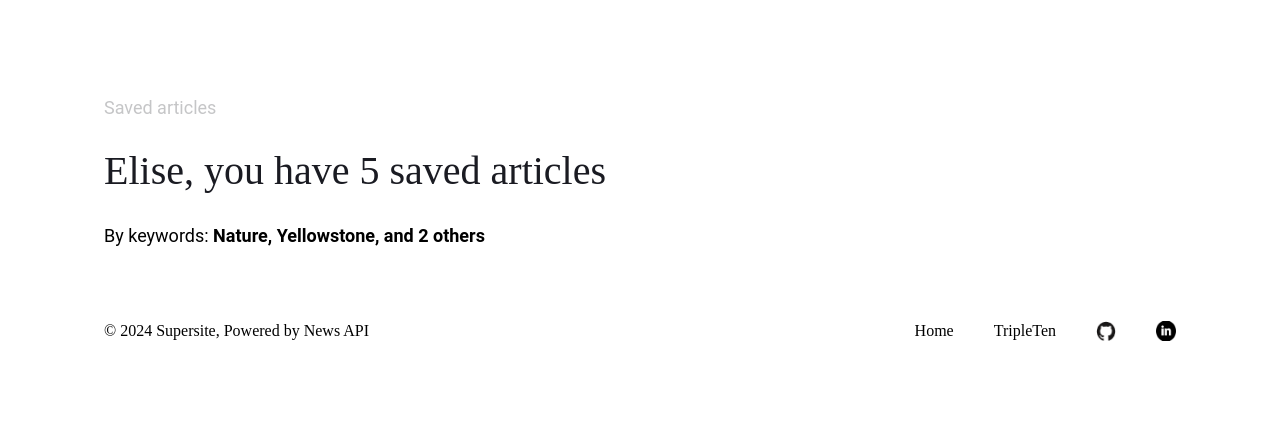
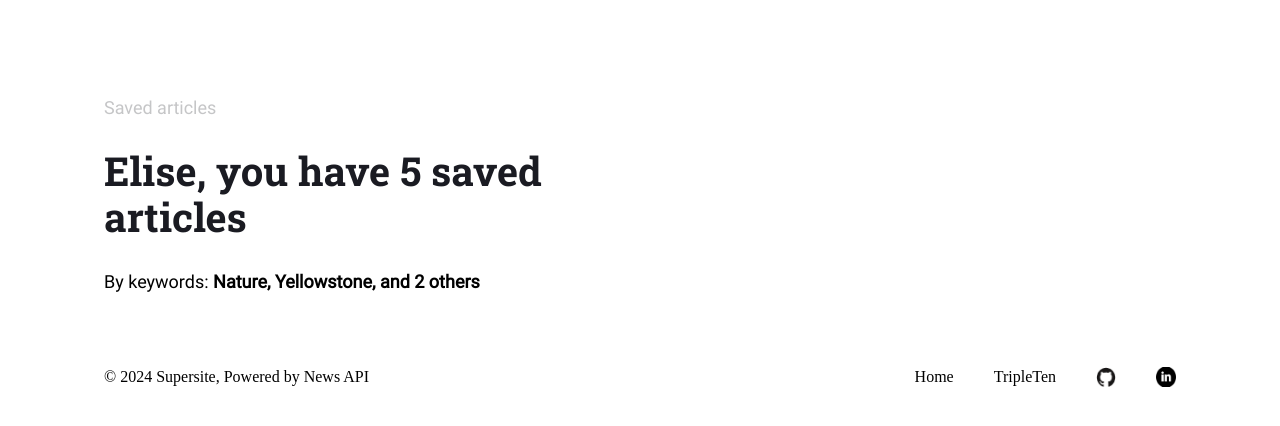
Before and after one commit to annaeckman/News-Explorer-Frontend, a React (Vite) app: page /saved-news in a window 1280 px wide. Shown: the top 426 px of the page. Built offline with nearby package versions, Linux system fonts and the light colour scheme.

Commit message:
last commit on main before switching to branch

```diff
--- a/src/components/Nav/Nav.jsx
+++ b/src/components/Nav/Nav.jsx
@@ -6,17 +6,11 @@ function Nav() {
     <nav className="nav">
       <p className="nav__logo">NewsExplorer</p>
       <div className="nav__link-container">
-        {true ? (
-          <>
-            <Link to="/" className="nav__link">
-              <p className="nav__home-text">Home</p>
-            </Link>
+        <Link to="/" className="nav__link">
+          <p className="nav__home-text">Home</p>
+        </Link>
 
-            <button className="nav__signin-btn">Sign in</button>
-          </>
-        ) : (
-          <></>
-        )}
+        <button className="nav__signin-btn">Sign in</button>
       </div>
     </nav>
   );
--- a/src/index.css
+++ b/src/index.css
@@ -1 +1,2 @@
 @import url("./vendor/normalize.css");
+@import url("./vendor/fonts.css");
```
